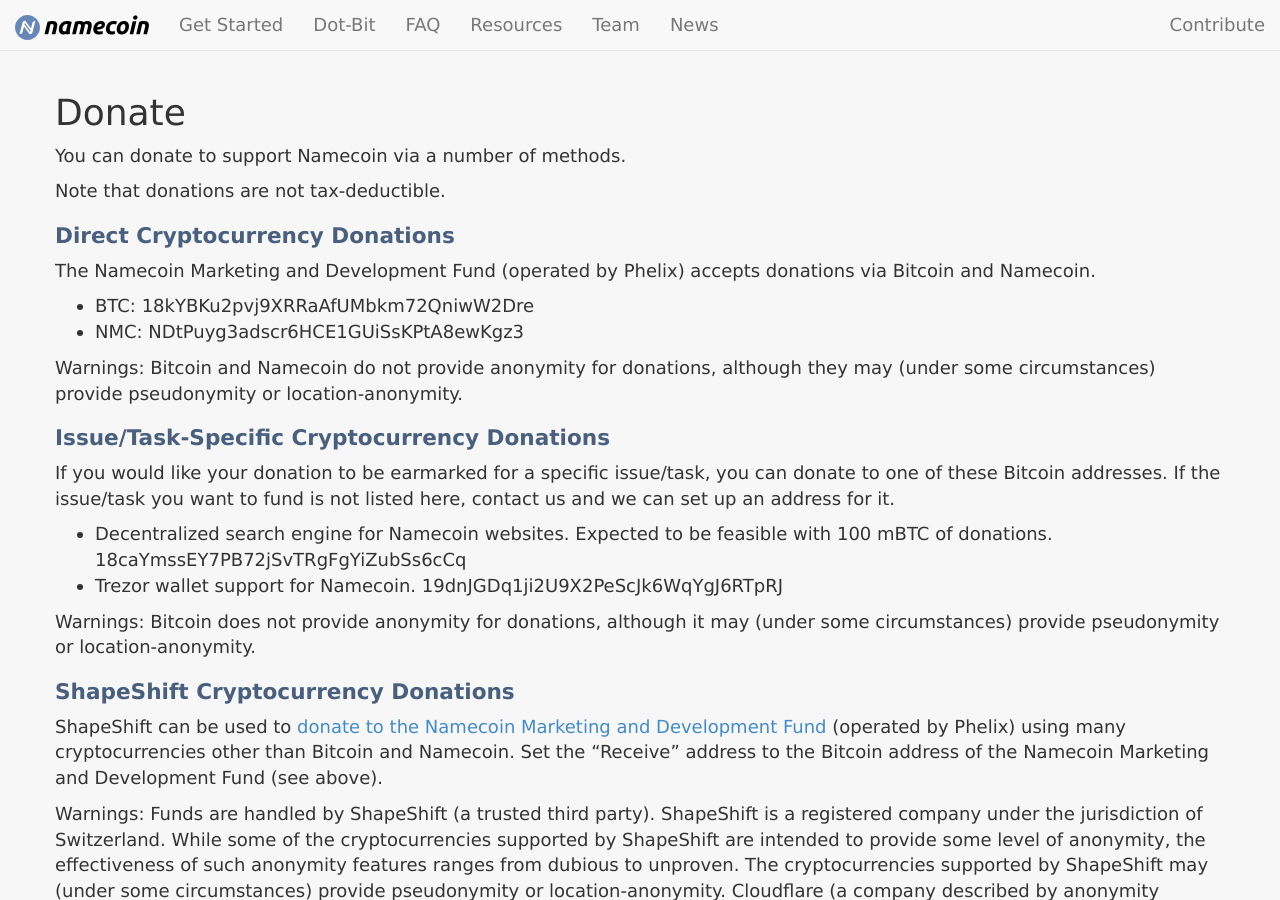
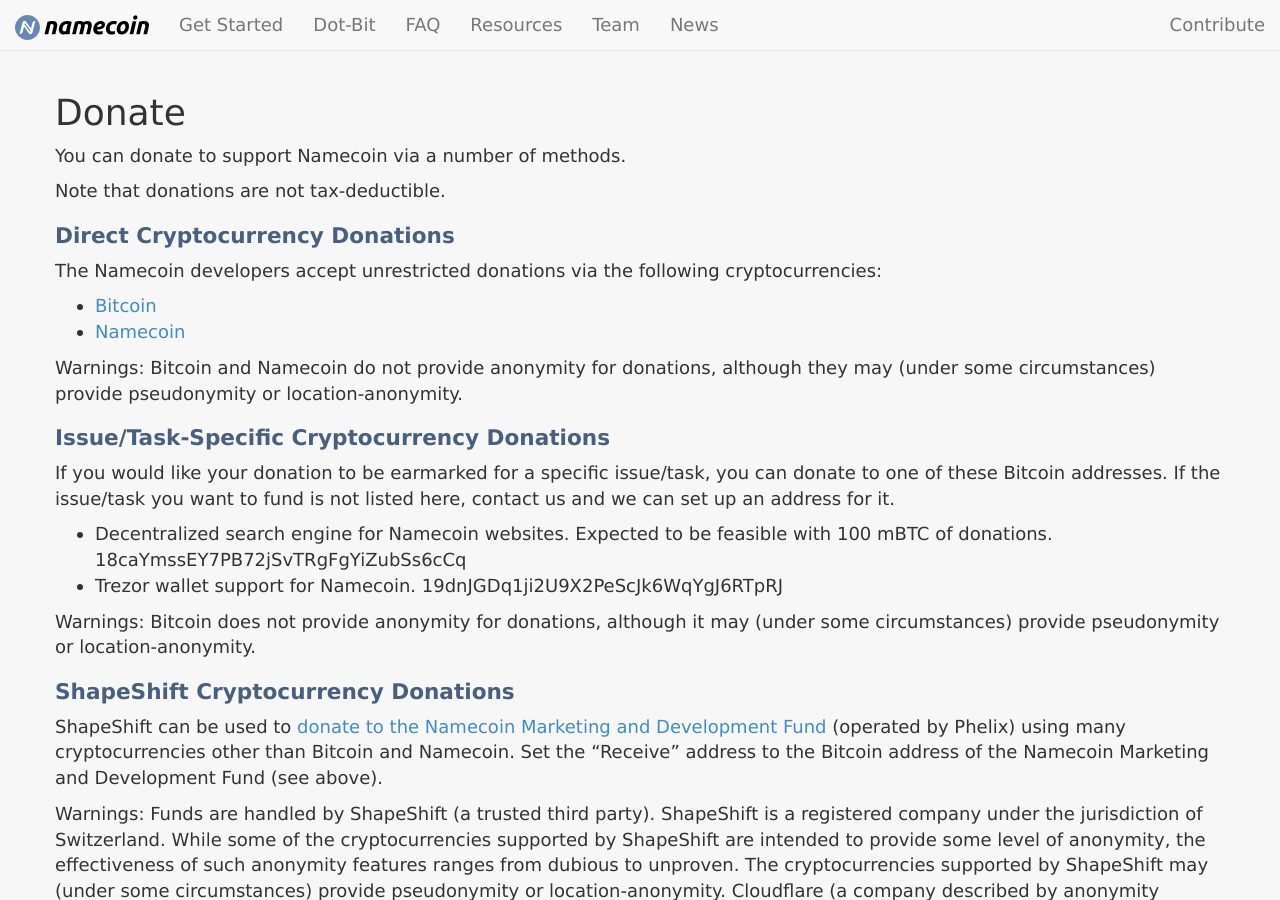
Before and after one commit to JeremyRand/namecoin.org, a Jekyll site: the page built from donate/index.md, in a window 1280 px wide and 900 px high, scrolled down 317 px. Built offline with Jekyll 4.4.1, drawn with Linux system fonts in a browser that asks for light colours.

Commit message:
Donations: Upgrade unrestricted Bitcoin address to Bech32
Also switch unrestricted addresses to hyperlinks instead of plaintext
addresses.

Address verified as authentic by a quorum of cosigners.

```diff
--- a/donate/index.md
+++ b/donate/index.md
@@ -11,10 +11,10 @@ Note that donations are not tax-deductible.
 
 ## Direct Cryptocurrency Donations
 
-The Namecoin Marketing and Development Fund (operated by Phelix) accepts donations via Bitcoin and Namecoin.
+The Namecoin developers accept unrestricted donations via the following cryptocurrencies:
 
-* BTC: 18kYBKu2pvj9XRRaAfUMbkm72QniwW2Dre
-* NMC: NDtPuyg3adscr6HCE1GUiSsKPtA8ewKgz3
+* [Bitcoin](bitcoin:bc1qcdvp40tmwx288hha62f3357cj2m9rqs9kcyl6szej5z6n9s5ue2qth29jh)
+* [Namecoin](namecoin:NDtPuyg3adscr6HCE1GUiSsKPtA8ewKgz3)
 
 Warnings: Bitcoin and Namecoin do not provide anonymity for donations, although they may (under some circumstances) provide pseudonymity or location-anonymity.
 
```
